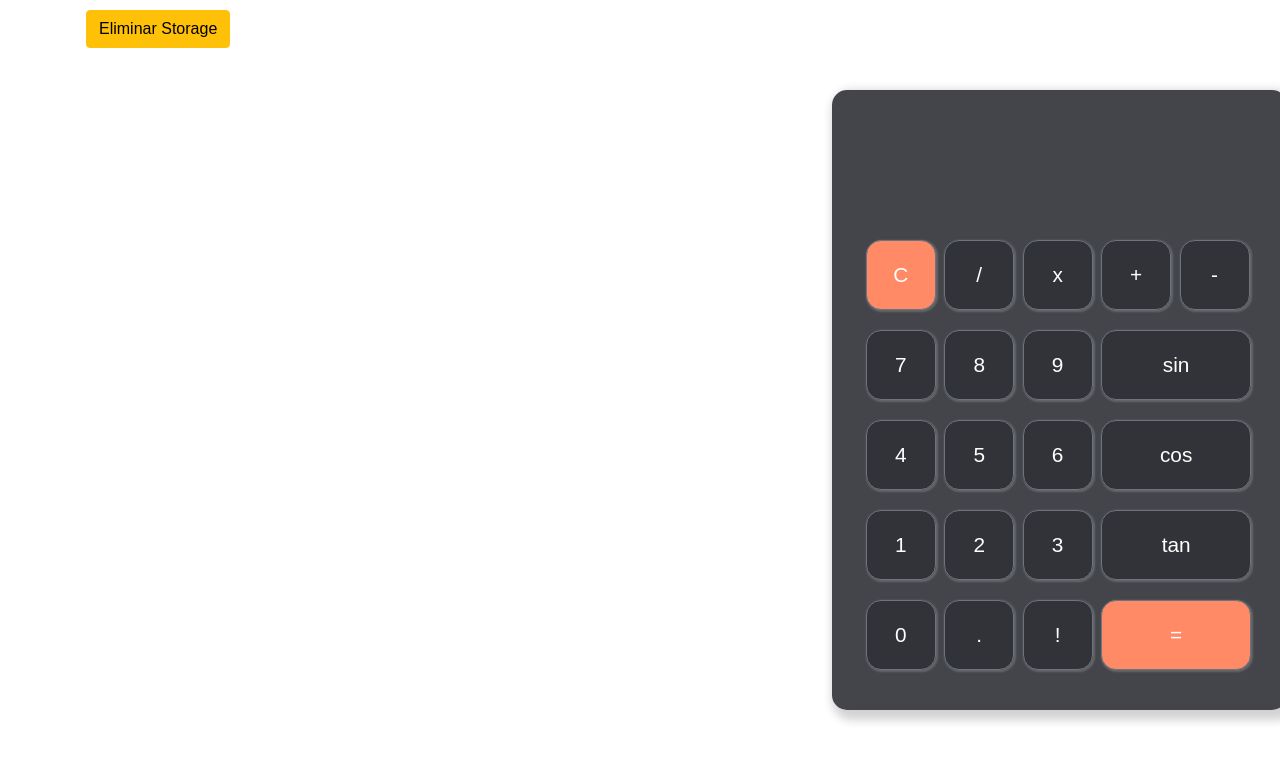
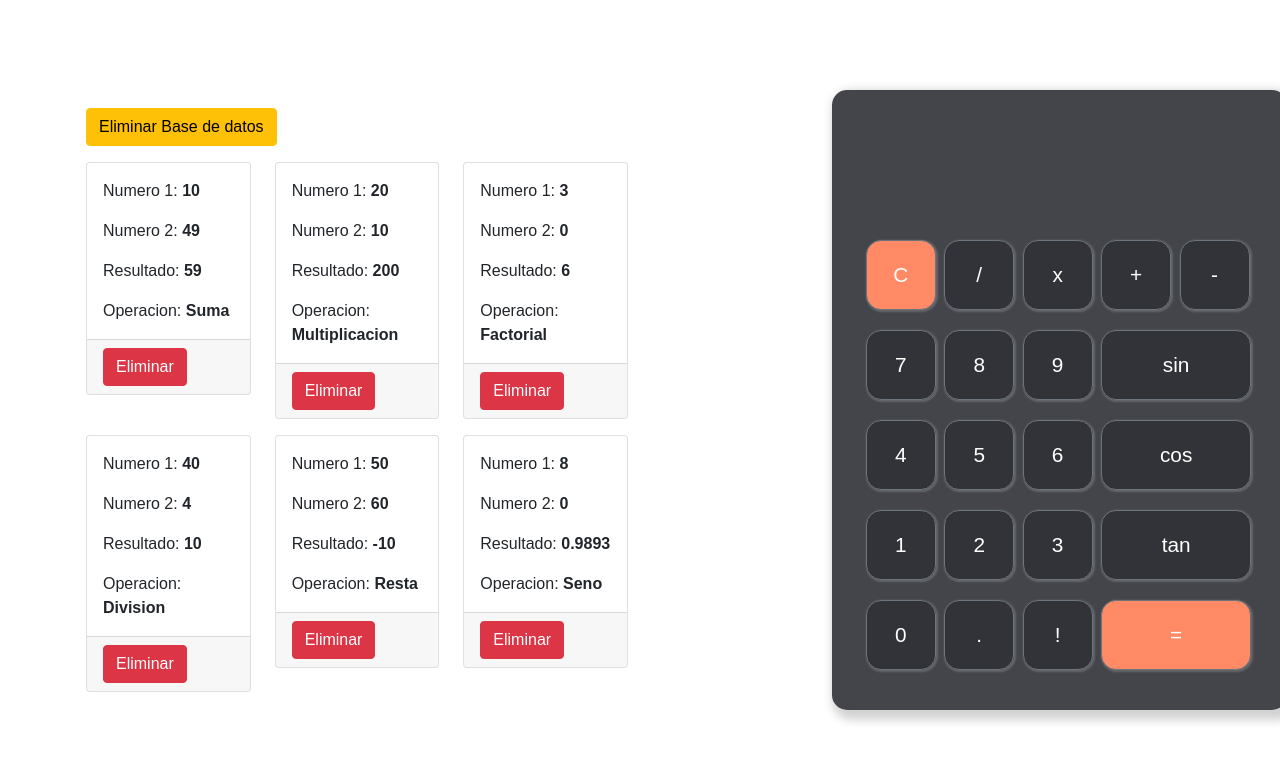
Before and after one commit to gonzalosil/Calculadora-CoderHouse, a plain HTML site: page index.html in a window 1280 px wide. Drawn offline with nearby package versions, Linux system fonts and the light colour scheme; some packages are replaced by stand-ins of ours; a script that the page names is missing.

Commit message:
Fecth de archivo

```diff
--- a/index.html
+++ b/index.html
@@ -18,7 +18,7 @@
             <div class="row">
               <div class="col-md-6">
                 <button class="btn btn-warning" id="clean_storage">
-                    Eliminar Storage
+                    Eliminar Base de datos
                   </button>
                 <div id="contenedorProductos" class="row"></div>
               </div>
--- a/index.js
+++ b/index.js
@@ -429,7 +429,7 @@ function draw_products() {
       contenedorProductos.append(column);
 
       let botonEliminar = document.getElementById(`botonEliminar-${calc.id}`);
-      botonEliminar.onclick = () => delete_Calculation(calc.id);
+      botonEliminar.onclick = () => confirm_item_delete(calc.id);
     });
   }
 
@@ -457,6 +457,20 @@ function draw_products() {
     }
   }
 
+  function confirm_item_delete(idProducto) {
+    Swal.fire({
+      icon: "question",
+      title: "¿Estas seguro que quieres eliminar el producto?",
+      showCancelButton: true,
+      confirmButtonText: "Eliminar",
+      cancelButtonText: "Cancelar",
+    }).then((result) => {
+      if (result.isConfirmed) {
+        delete_Calculation(idProducto);
+      }
+    });
+  }
+
   function delete_storage() {
     Swal.fire({
         title: 'Está seguro de eliminar todos los calculos?',
@@ -478,14 +492,23 @@ function draw_products() {
         })
   }
 
+  async function check_server_data() {
+    fetch("./productos.json")
+      .then((response) => response.json())
+      .then((data) => {
+        Calculations = [...data]
+        draw_products();
+      })
+      .catch((error) => console.log(error));
+  }
+
 function main(){
     Actual_operation = new Operation2do();
     initialize_elements();
     initialize_events();
-   // clear_display_btn();
+    check_server_data();
     get_calc_storage();
     parse_btns();
-    console.log(Actual_operation.change_display)
 }
 
 main();
--- /dev/null
+++ b/productos.json
@@ -0,0 +1,44 @@
+[
+  {
+    "number1": 10,
+    "number2": 49,
+    "result": 59,
+    "operation": "Suma",
+    "id": 123
+  },
+  {
+    "number1": 20,
+    "number2": 10,
+    "result": 200,
+    "operation": "Multiplicacion",
+    "id": 124
+  },
+  {
+    "number1": 3,
+    "number2": 0,
+    "result": 6,
+    "operation": "Factorial",
+    "id": 125
+  },
+  {
+    "number1": 40,
+    "number2": 4,
+    "result": 10,
+    "operation": "Division",
+    "id": 126
+  },
+  {
+    "number1": 50,
+    "number2": 60,
+    "result": -10,
+    "operation": "Resta",
+    "id": 1237
+  },
+  {
+    "number1": 8,
+    "number2": 0,
+    "result": 0.9893,
+    "operation": "Seno",
+    "id": 130
+  }
+]
--- a/style.css
+++ b/style.css
@@ -31,6 +31,7 @@ body{
     margin-bottom: 5px;
     /* background: rgba(0,0,0,1); */
     }
+
 #result{
     font-size: 3em;
     color: #ddd;
@@ -78,8 +79,3 @@ body{
     bottom: 5px;
     right: 0;
 }
-
-#clean_storage{
-    position: absolute;
-    top: 10px;
-}
```
